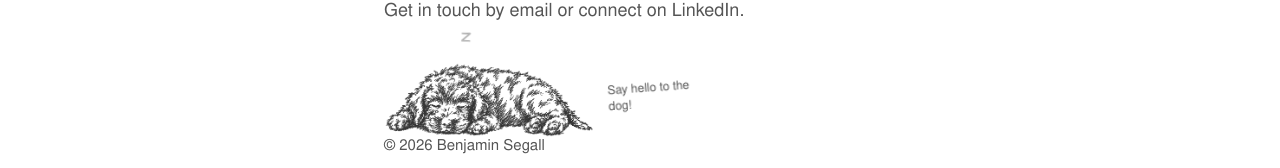
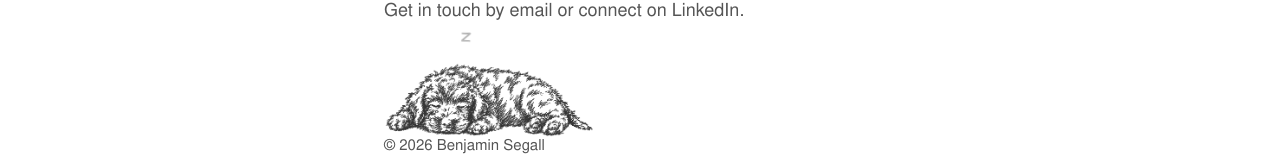
Before and after one commit to benasegall/portfolio, a Next.js app: page / in a window 1280 px wide. Shown: the part 722-890 px from the top of the page. Built offline with nearby package versions, Linux system fonts and the light colour scheme.

Commit message:
Revert "Add a small greeting beside the footer dog"
This reverts commit c897b69456848c79ee919ab919dc575386a74ffb.

```diff
--- a/app/page.tsx
+++ b/app/page.tsx
@@ -51,9 +51,6 @@ export default function Home() {
                 below the sentence. */}
             <div className="relative mt-28">
               <FooterDog className="dog--left" />
-              <p aria-hidden="true" className="dog-greeting text-muted-foreground">
-                Say hello to the dog!
-              </p>
               <p className="text-detail text-muted-foreground">{footer.copyright}</p>
             </div>
           </div>
--- a/components/portfolio/dog/dog.css
+++ b/components/portfolio/dog/dog.css
@@ -31,25 +31,6 @@
 .dog--left {
   right: auto;
   left: 0;
-}
-
-.dog-greeting {
-  position: absolute;
-  bottom: calc(100% + 1.5rem);
-  left: 14rem;
-  width: 6rem;
-  max-width: calc(100% - 14rem);
-  font-size: 0.75rem;
-  line-height: 1.3;
-  transform: rotate(-4deg);
-  pointer-events: none;
-}
-
-@media (max-width: 809px) {
-  .dog-greeting {
-    left: 11rem;
-    max-width: calc(100% - 11rem);
-  }
 }
 
 /* Body, tail and motion lines: three drawings stacked in the one box (see
```
